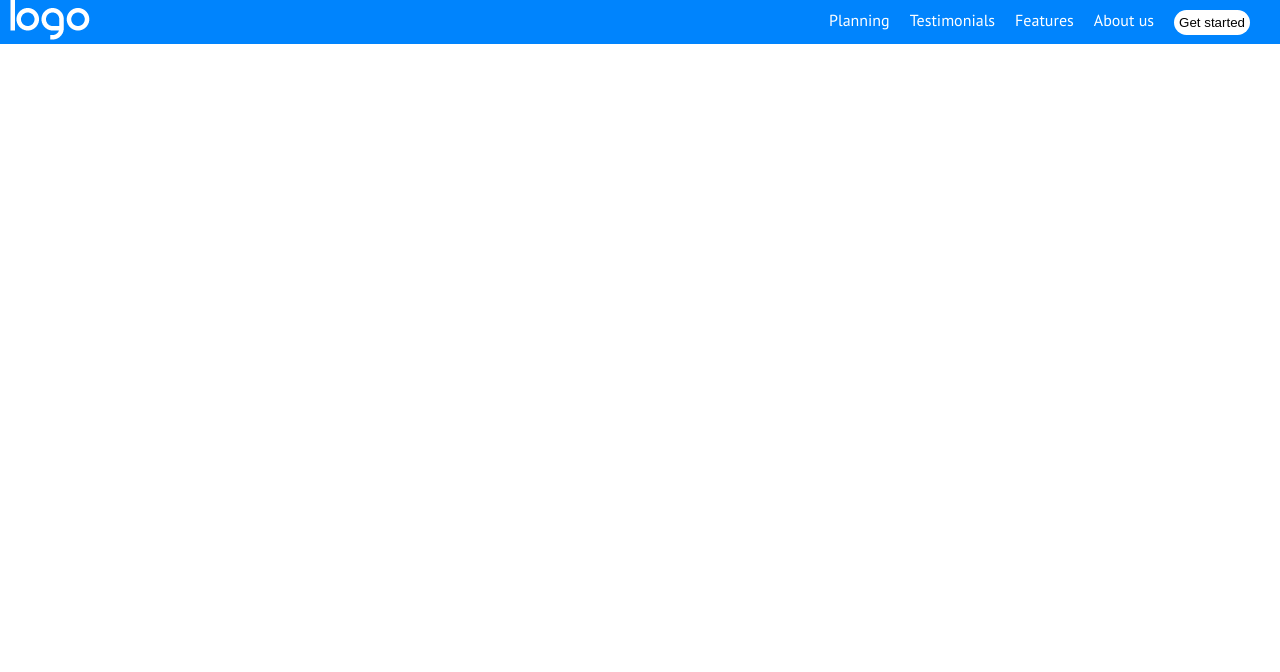
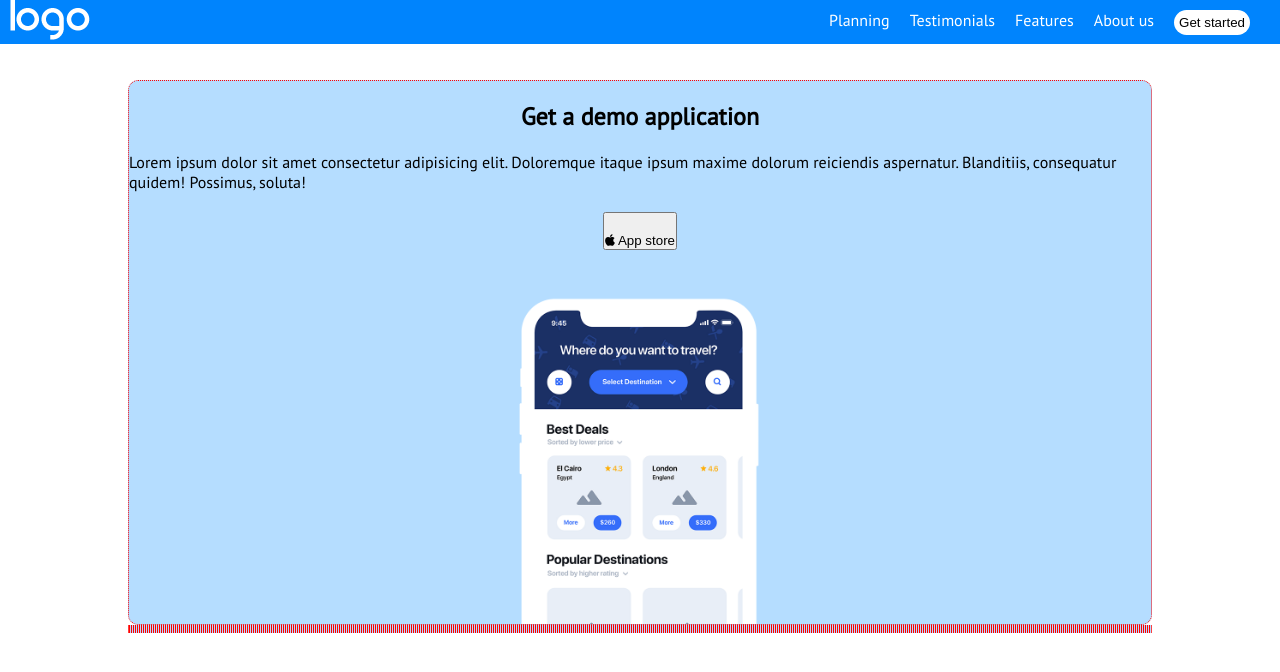
Before and after one commit to AlessandroRamoni/htmlcss-responsive-layout, a plain HTML site: page index.html in a window 1280 px wide. Drawn offline with Linux system fonts and the light colour scheme.

Commit message:
working on first card

```diff
--- a/css/style.css
+++ b/css/style.css
@@ -23,11 +23,23 @@
         align-content: center;
     } */
 
+    .card div img{
+        display: block;
+    }
+
+
 /*   CLASSI COMUNI  */
 
 body{
     font-family: 'PT Sans', sans-serif;
 }
+
+main{
+    padding-top: 80px;
+}
+
+
+/* HEADER */
 
 header{
     background-color: #0084fd;
@@ -66,6 +78,40 @@ header .flex .menu ul li button{
     border: 0;
 }
 
+header .flex .menu i{
+    color: #ffffff;
+}
+
+/*FIRST SECTION*/
+
+.container-first-section{
+    background-color: #ffffff;
+    min-height: 1000px;
+}
+
+.card{
+    border: 1px dotted red;
+    background-color: #b5ddff;
+    width: 80%;
+    margin: 0 auto;
+    border-radius: 10px;
+    /* height: 200px; */
+    display: flex;
+    flex-direction: column;
+    align-items: center;
+}
+
+.card *{
+    margin-top: 20px;
+}
+
+.card div img{
+    width: 300px;
+}
+
+
+
+/* MEDIA QUERY*/
 
 @media screen and (min-width:1200px){
 
--- a/index.html
+++ b/index.html
@@ -17,6 +17,7 @@
 
 <body>
 
+    <!-- header con hamburger -->
     <header>
         <div class="flex space-between align-items container-header">
             <div class="logo">
@@ -34,8 +35,27 @@
             </div>
         </div>
     </header>
+    <!-- main -->
     <main>
-        <section></section>
+        <!-- first section -->
+        <section>
+            <div class="container-first-section">
+                <div class="card">
+                    <h2>Get a demo application</h2>
+                    <p>Lorem ipsum dolor sit amet consectetur adipisicing elit. Doloremque itaque ipsum maxime dolorum
+                        reiciendis aspernatur. Blanditiis, consequatur quidem! Possimus, soluta!
+                    </p>
+                    <button><i class="fa-brands fa-apple"></i> App store</button>
+                    <div>
+                        <img src="./img/phone.png" alt="phone">
+                    </div>
+                </div>
+                <div class="card"></div>
+                <div class="card"></div>
+                <div class="card"></div>
+                <div class="card"></div>
+            </div>
+        </section>
         <section></section>
         <section></section>
         <section></section>
```
